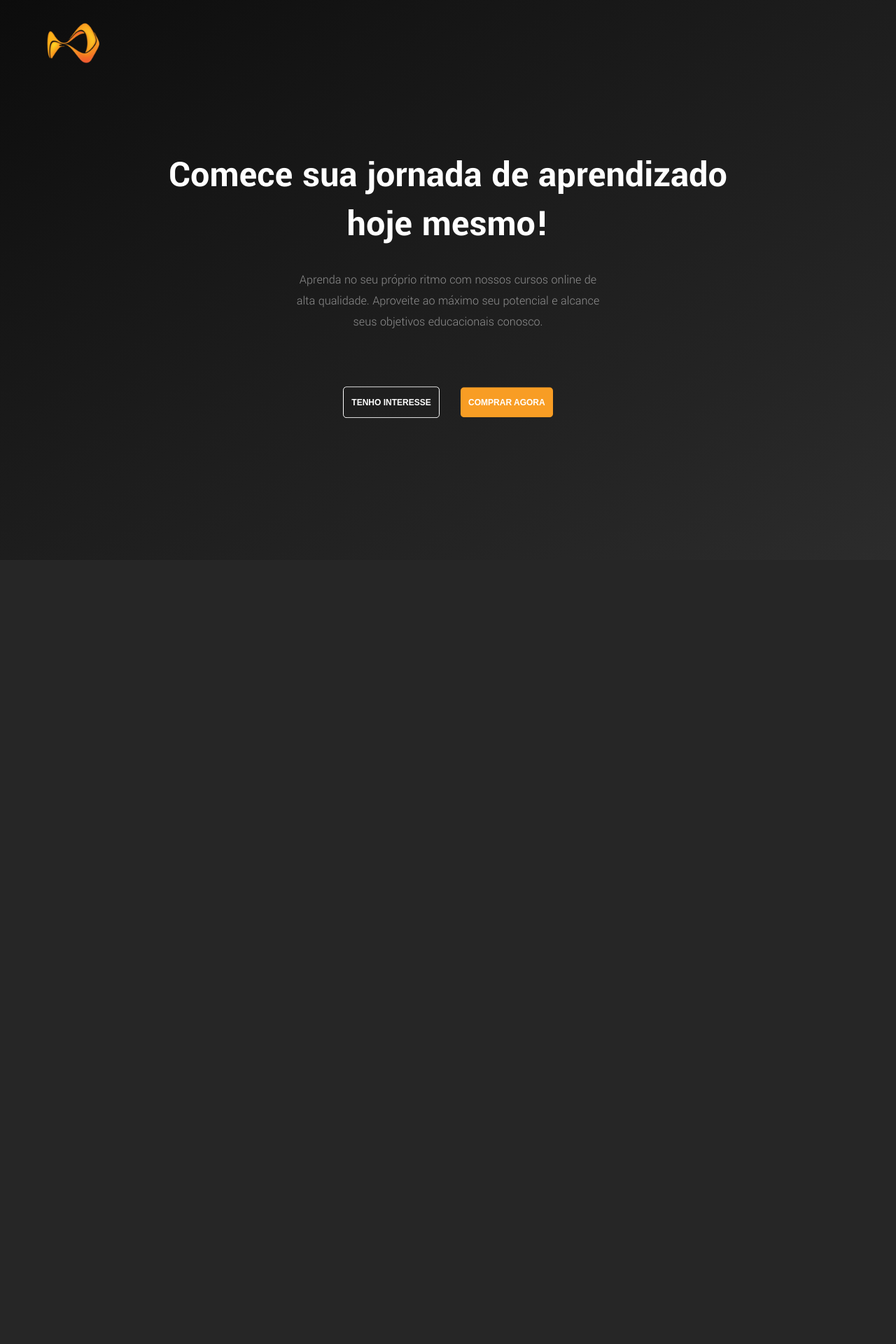
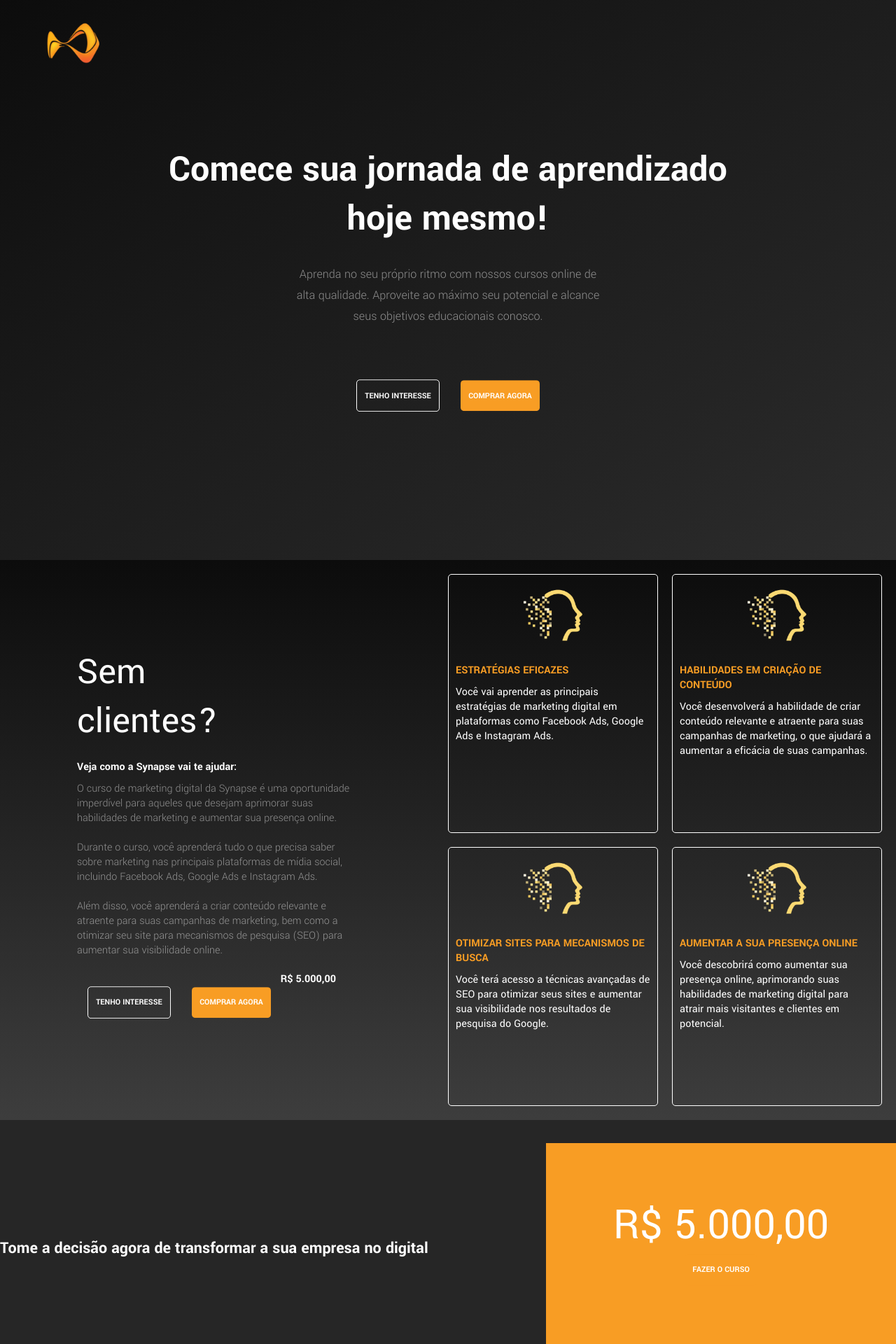
Before and after one commit to rogeritael/rogeritael-rocky_desafio, a React (Create React App) app: page / in a window 1280 px wide. Shown: the top 1920 px of the page at 70% size. Before the commit the page ends 800 px from the top, so only its background shows below. Built offline with nearby package versions, Linux system fonts and the light colour scheme.

Commit message:
criando novas seções

```diff
--- a/src/App.tsx
+++ b/src/App.tsx
@@ -1,12 +1,16 @@
 import React from 'react';
+import { CallToActionSection } from './components/CallToActionSection';
 import { Cover } from './components/Cover';
+import { MaisClientesSection } from './components/MaisClientesSection';
 import { GlobalStyle } from './GlobalStyles';
 
 function App() {
   return (
     <>
       <GlobalStyle />
-     <Cover />
+      <Cover />
+      <MaisClientesSection />
+      <CallToActionSection />
     </>
   );
 }
--- a/src/GlobalStyles.ts
+++ b/src/GlobalStyles.ts
@@ -7,10 +7,21 @@ export const GlobalStyle = createGlobalStyle`
         outline: none;
         border: none;
         color: #fff;
+        box-sizing: border-box;
+        font-family: 'Yantramanav';
     }
 
     body {
         background-color: #262626;
     }
 
+    html {
+        @media (max-width: 1080px){
+            font-size: 93.75%;
+        } //15px
+        @media (max-width: 720px){
+            font-size: 87.5%;
+        } //14px
+    }
+
 `;
--- /dev/null
+++ b/src/components/CallToActionSection/index.tsx
@@ -0,0 +1,19 @@
+import { Button } from "../Button";
+import { CallToActionContainer } from "./styles";
+
+export function CallToActionSection(){
+    return(
+        <CallToActionContainer>
+            <h1 className="cta">
+                Tome a decisão agora de transformar a sua empresa no digital
+            </h1>
+            <div className="price_container">
+                <p className="price">R$ 5.000,00</p>
+                <Button
+                    text="fazer o curso"
+                    background="#F89D24" ///COLOCAR WHITE
+                />
+            </div>
+        </CallToActionContainer>
+    )
+}
--- /dev/null
+++ b/src/components/CallToActionSection/styles.ts
@@ -0,0 +1,26 @@
+import styled from "styled-components";
+
+export const CallToActionContainer = styled.section`
+    display: flex;
+    align-items: center;
+    height: 365px;
+
+    .price_container {
+        width: 500px;
+        height: 300px;
+        background-color: #f89d24;
+        display: flex;
+        align-items: center;
+        justify-content: center;
+        flex-direction: column;
+
+        .price {
+            font-size: 64px;
+        }
+
+    }
+
+    h1 {
+        flex: 1;
+    }
+`;
--- a/src/components/Cover/styles.ts
+++ b/src/components/Cover/styles.ts
@@ -37,7 +37,8 @@ export const CoverContainer = styled.header`
     margin: 0 auto;
     /* max-width: 800px; */
     width: 100%;
-    height: 100vh;
+    min-height: 100vh;
+    padding: 0px 10px 15px 10px;
 
     display: flex;
     align-items: center;
@@ -58,7 +59,7 @@ export const CoverContainer = styled.header`
 
     h1.call_to_action_title {
         margin-top: 30px;
-        font-family: 'Yantramanav';
+        /* font-family: 'Yantramanav'; */
         max-width: 800px;
         font-size: 3.375rem;
         line-height: 70px;
@@ -67,7 +68,7 @@ export const CoverContainer = styled.header`
     }
 
     p.cover_description_text {
-        font-family: 'Yantramanav';
+        /* font-family: 'Yantramanav'; */
         filter: opacity(.5);
         margin-top: 30px;
         margin-bottom: 75px;
@@ -80,4 +81,45 @@ export const CoverContainer = styled.header`
         position: relative;
     }
 
+
+    @media (max-width: 1200px){
+        h1.call_to_action_title {
+            margin-top: 100px;
+        }
+
+        .logo {
+            scale: 0.8;
+        }
+    }
+
+    @media (max-width: 570px){
+        h1.call_to_action_title {
+            margin-top: 150px;
+        }
+
+        .logo {
+            scale: 0.7;
+        }
+    }
+
+    @media (max-width: 375px){
+        .button_container {
+            display: flex;
+            flex-direction: column;
+        }
+
+        p.cover_description_text {
+            margin-bottom: 40px;
+            font-size: 16px;
+        }
+
+        h1.call_to_action_title {
+            margin-top: 120px;
+            font-weight: normal;
+        }
+
+        .logo {
+            left: 20px;
+        }
+    }
 `;
--- /dev/null
+++ b/src/components/GoalCard/index.tsx
@@ -0,0 +1,17 @@
+import image from '../../assets/goal_image.png'
+import { GoalCardContainer } from './styles';
+
+interface GoalCardProps {
+    title: string;
+    description: string;
+}
+
+export function GoalCard({ title, description }: GoalCardProps){
+    return(
+        <GoalCardContainer>
+            <img src={image} alt='metodologias' />
+            <h4>{title.toUpperCase()}</h4>
+            <p>{description}</p>
+        </GoalCardContainer>
+    )
+}
--- /dev/null
+++ b/src/components/GoalCard/styles.ts
@@ -0,0 +1,22 @@
+import styled from 'styled-components';
+
+export const GoalCardContainer = styled.section`
+    max-width: 300px;
+    border: 1px solid #fff;
+    border-radius: 5px;
+    display: flex;
+    flex-direction: column;
+    align-items: center;
+    padding: 10px;
+
+    img {
+        margin: 0 auto;
+        margin-bottom: 20px;
+    }
+
+    h4 {
+        color: #F89D24;
+        width: 100%;
+        margin-bottom: 10px;
+    }
+`;
--- /dev/null
+++ b/src/components/MaisClientesSection/index.tsx
@@ -0,0 +1,60 @@
+import { Button } from "../Button";
+import { GoalCard } from "../GoalCard";
+import { MaisClientesContainer } from "./styles"
+
+export function MaisClientesSection(){
+    return(
+        <MaisClientesContainer>
+            <div className="left_side">
+                <div className="mais_clientes_text_container">
+                    <h1>Sem <br/> clientes?</h1>
+                    <p className="subtitle">Veja como a Synapse vai te ajudar:</p>
+                    <p className="description">
+                        O curso de marketing digital da Synapse é uma oportunidade imperdível para aqueles
+                        que desejam aprimorar suas habilidades de marketing e aumentar sua presença online.
+
+                        <br/><br/>
+                        Durante o curso, você aprenderá tudo o que precisa saber sobre marketing nas
+                        principais plataformas de mídia social, incluindo Facebook Ads, Google Ads e Instagram Ads.
+
+                        <br/><br/>
+                        Além disso, você aprenderá a criar conteúdo relevante e atraente para suas campanhas de marketing,
+                        bem como a otimizar seu site para mecanismos de pesquisa (SEO) para aumentar sua visibilidade online.
+                    </p>
+                    <div className="price_container">
+                        <p className="price">R$ 5.000,00</p>
+                        <div className="button_container">
+                            <Button
+                                background="transparent"
+                                text="tenho interesse"
+                            />
+                            <Button
+                                background="#F89D24"
+                                text="comprar agora"
+                            />
+                        </div>
+                    </div>
+                </div>
+            </div>
+
+            <div className="mais_clientes_card_container">
+                <GoalCard
+                    title="estratégias eficazes"
+                    description="Você vai aprender as principais estratégias de marketing digital em plataformas como Facebook Ads, Google Ads e Instagram Ads."
+                />
+                <GoalCard
+                    title="habilidades em criação de conteúdo"
+                    description="Você desenvolverá a habilidade de criar conteúdo relevante e atraente para suas campanhas de marketing, o que ajudará a aumentar a eficácia de suas campanhas."
+                />
+                <GoalCard
+                    title="Otimizar sites para mecanismos de busca"
+                    description="Você terá acesso a técnicas avançadas de SEO para otimizar seus sites e aumentar sua visibilidade nos resultados de pesquisa do Google."
+                />
+                <GoalCard
+                    title="Aumentar a sua presença online"
+                    description="Você descobrirá como aumentar sua presença online, aprimorando suas habilidades de marketing digital para atrair mais visitantes e clientes em potencial."
+                />
+            </div>
+        </MaisClientesContainer>
+    );
+}
--- /dev/null
+++ b/src/components/MaisClientesSection/styles.ts
@@ -0,0 +1,63 @@
+import styled from "styled-components";
+
+export const MaisClientesContainer = styled.section`
+    /* background-color: ; */
+    min-height: 100vh;
+    display: flex;
+    background: rgb(61,61,61);
+    background: linear-gradient(0deg, rgba(61,61,61,1) 0%, rgba(12,12,12,1) 100%);
+
+    .left_side {
+        flex: 1;
+        display: flex;
+        align-items: center;
+        justify-content: center;
+
+        .mais_clientes_text_container {
+            display: flex;
+            flex-direction: column;
+
+
+            h1 {
+                font-size: 3.375rem;
+                font-weight: normal;
+                margin-bottom: 20px;
+            }
+
+            .subtitle {
+                font-weight: bold;
+                margin-bottom: 10px;
+            }
+
+            .description {
+                width: 400px;
+                margin-bottom: 20px;
+                opacity: .5;
+                font-weight: 300;
+            }
+        }
+
+        .price_container {
+            .price {
+                margin-left: auto;
+                text-align: right;
+                padding-right: 30px;
+                font-weight: bold;
+            }
+        }
+    }
+
+
+
+    .mais_clientes_card_container {
+        flex: 1;
+        display: flex;
+        flex-wrap: wrap;
+        gap: 20px;
+        padding: 20px;
+    }
+
+    @media (max-width: 758px) {
+        flex-direction: column;
+    }
+`;
```
Also changed, not shown: src/assets/goal_image.png (added).
